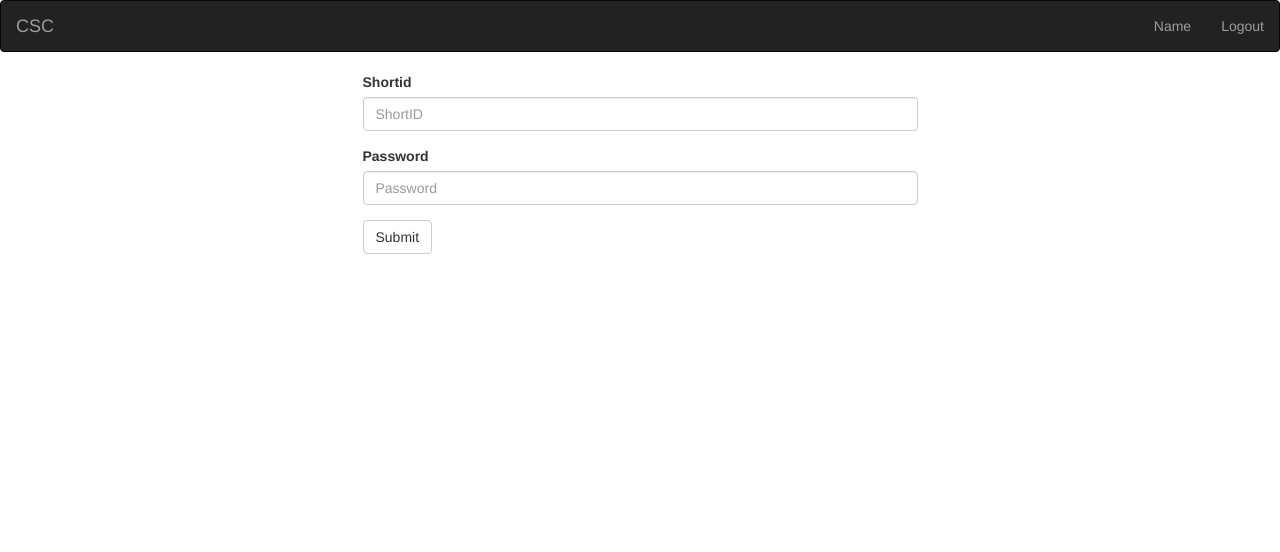
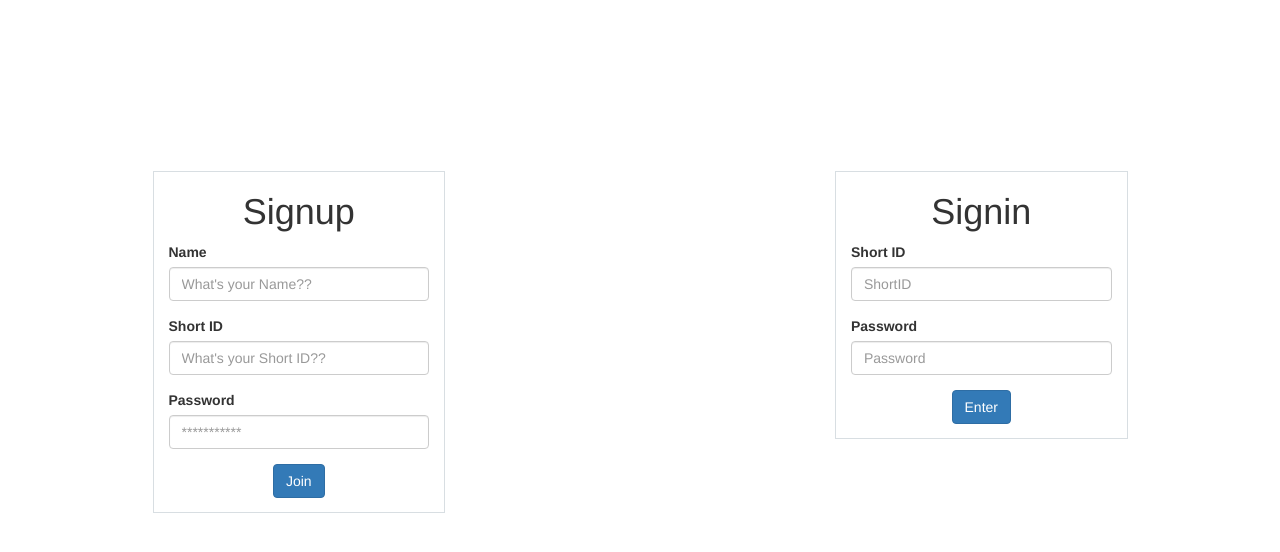
Before and after one commit to hiitisme/csc_dy, a PHP site: page /signin.html in a window 1280 px wide. Shown: the top 552 px of the page. Run offline with PHP 8.4, Linux system fonts and the light colour scheme.

Commit message:
new updates

```diff
--- a/database.php
+++ b/database.php
@@ -1,4 +1,4 @@
 <?php
-//$conn = new mysqli("mysql14.000webhost.com", "a6637786_pranav", "Hiitisme94", "a6637786_csc");
-$conn = new mysqli("localhost", "root", "12345", "csc");
+$conn = new mysqli("mysql14.000webhost.com", "a6637786_pranav", "Hiitisme94", "a6637786_csc");
+//$conn = new mysqli("localhost", "root", "12345", "csc");
 ?>
--- a/js/controller.js
+++ b/js/controller.js
@@ -4,6 +4,4 @@ CscControl.controller("cscctrl",function($scope,$http){
  $http.get("data/cisco.php").then(function (response) {$scope.ciscos = response.data.ciscos;});
 
  $http.get("data/site.php").then(function (response) {$scope.sites = response.data.sites;});
-
-
 });
--- a/signin.html
+++ b/signin.html
@@ -1,39 +1,78 @@
 <html>
 <head>
-  <title>The page for CSC</title>
+  <title>Login</title>
   <link rel="stylesheet" href="http://maxcdn.bootstrapcdn.com/bootstrap/3.3.7/css/bootstrap.min.css">
+
 </head>
 <body>
-  <nav class="navbar navbar-inverse">
-    <div class="container-fluid">
-      <div class="navbar-header">
-        <a class="navbar-brand" href="#">
-           CSC
-        </a>
+
+  <div class="container">
+  <div id="response" class="row">
   </div>
-      <ul class="nav navbar-nav navbar-right">
-      <li><a href="#">Name</a></li>
-      <li><a href="#">Logout</a></li>
-    </ul>
+  <div class="row" style="margin-top:15%;">
+    <div class="col-md-3 col-md-offset-1" style="border: 1px #d8dee2 solid;">
+      <h1 class="text-center">Signup</h1>
+      <form id="signup">
+      <div class="form-group">
+        <label for="name">Name</label>
+        <input type="text" class="form-control" id="signup_name" placeholder="What's your Name??" required>
       </div>
-  </nav>
-  <div class="container">
-  <div class="row">
-    <div class="col-md-6 col-md-offset-3 ">
-    <form action="signin.php" method="post">
       <div class="form-group">
-    <label for="short">Shortid</label>
-    <input type="text" class="form-control" id="short" placeholder="ShortID" name="short">
+        <label for="short">Short ID</label>
+        <input type="text" class="form-control" id="signup_short" placeholder="What's your Short ID??" required>
       </div>
       <div class="form-group">
         <label for="pass">Password</label>
-    <input type="password" class="form-control" id="pass" placeholder="Password" name="password" >
+        <input type="password" class="form-control" id="signup_password" placeholder="***********" required>
        </div>
-  <button type="submit" class="btn btn-default">Submit</button>
+      <button type="submit"  class="btn btn-primary center-block">Join</button>
+      </form>
+    </div>
+    <div class="col-md-3 col-md-offset-4" style="border: 1px #d8dee2 solid;">
+      <h1 class="text-center">Signin</h1>
+      <form id="signin">
+      <div class="form-group">
+        <label for="short">Short ID</label>
+        <input type="text" class="form-control" id="short" placeholder="ShortID"  required>
+      </div>
+      <div class="form-group">
+        <label for="pass">Password</label>
+        <input type="password" class="form-control" id="password" placeholder="Password" required>
+       </div>
+      <button type="submit"  class="btn btn-primary center-block">Enter</button>
       </form>
     </div>
   </div>
   </div>
+  <script src="https://ajax.googleapis.com/ajax/libs/jquery/1.12.4/jquery.min.js"></script>
+  <script src="http://maxcdn.bootstrapcdn.com/bootstrap/3.3.7/js/bootstrap.min.js"></script>
+  <script type="text/javascript">
+  $(document).ready(function(){
+    $('#signup').submit(function(e){
+      e.preventDefault();
+      var name = $('#signup_name').val();
+      var short_id= $('#signup_short').val();
+      var password= $('#signup_password').val();
+      $.ajax({
+        url: "signup.php",
+        type: "POST",
+        data: "name="+name+"&short_id="+short_id+"&password="+password,
+        success: function(data,status,xhr){
+           $('#response').html(data);
+        }, }); });
 
+        $('#signin').submit(function(e){
+          e.preventDefault();
+          var short_id= $('#short').val();
+          var password= $('#password').val();
+          $.ajax({
+            url: "signin.php",
+            type: "POST",
+            data: "short="+short_id+"&password="+password,
+            success: function(data,status,xhr){
+               $('#response').html(data);
+            }, }); });
+  })
+  </script>
 </body>
 </html>
--- a/signin.php
+++ b/signin.php
@@ -7,7 +7,7 @@ if ($conn->connect_error) {
     die("Connection failed: " . $conn->connect_error);
 }
 
-$sql = 'SELECT * FROM Profile where short_id ="'.$short.'"';
+$sql = 'SELECT * FROM profile where short_id ="'.$short.'"';
 if(($result = $conn->query($sql))==true)
 {
     while($row = $result->fetch_array())
```
Also changed, not shown: new_index.html (added, +100 -0 lines), signup.php (added, +22 -0 lines). Lines whose indentation alone changed are shown as unchanged.
